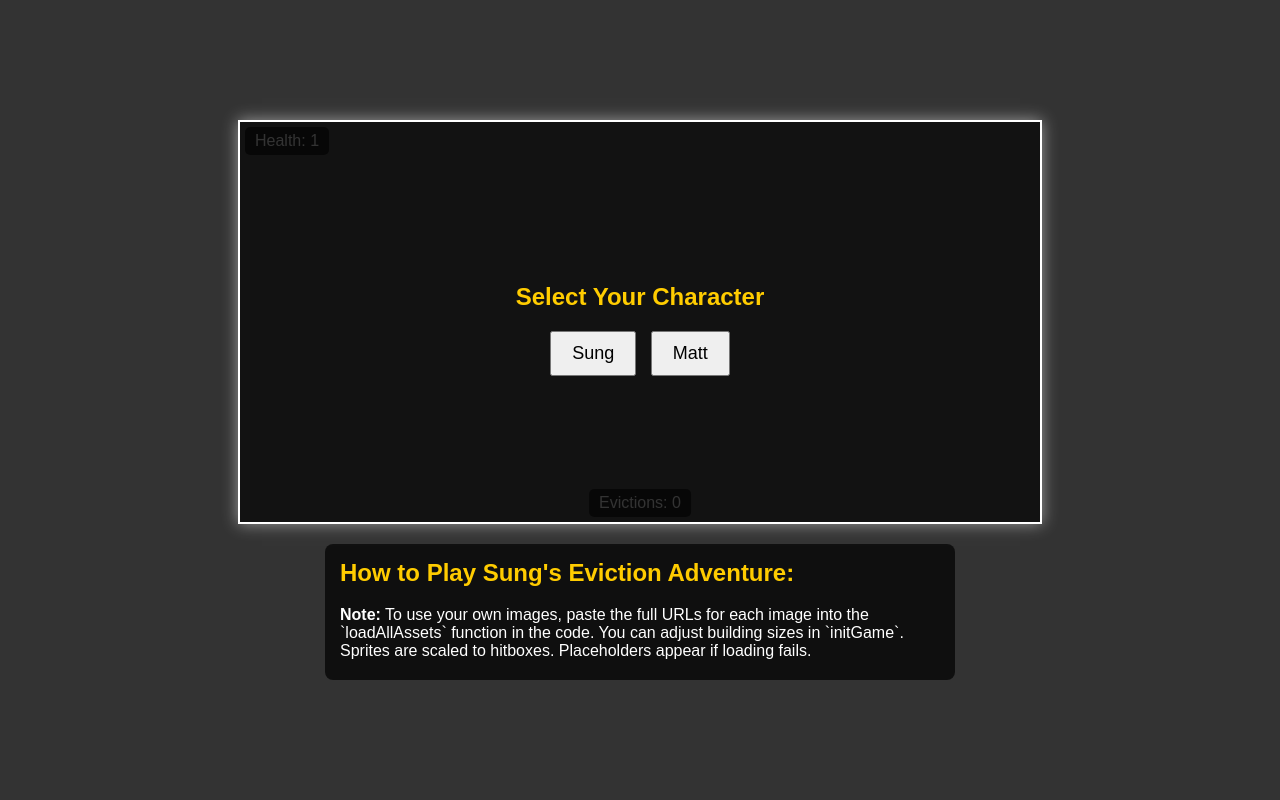
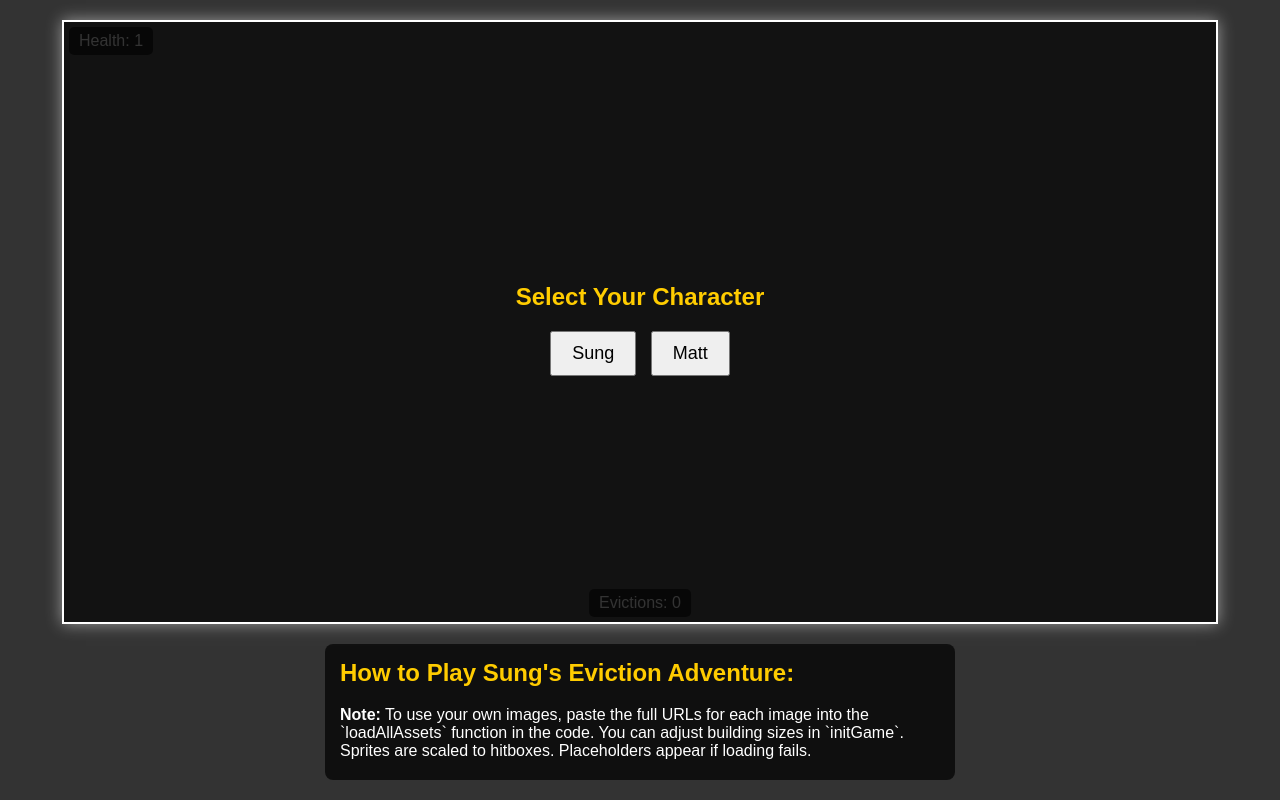
Before and after one commit to JohnCelery/Sung, a plain HTML site: page index.html in a window 1280 px wide. Drawn offline with Linux system fonts and the light colour scheme.

Commit message:
expand game canvas to fit viewport

```diff
--- a/script.js
+++ b/script.js
@@ -7,8 +7,8 @@
         const characterSelect = document.getElementById('characterSelect');
         let selectedCharacter = 'sung';
 
-        const GAME_WIDTH = 800;
-        const GAME_HEIGHT = 400;
+        const GAME_WIDTH = Math.floor(window.innerWidth * 0.9);
+        const GAME_HEIGHT = Math.floor(window.innerHeight * 0.75);
         canvas.width = GAME_WIDTH;
         canvas.height = GAME_HEIGHT;
         gameContainer.style.width = `${GAME_WIDTH}px`;
--- a/style.css
+++ b/style.css
@@ -42,6 +42,8 @@
         }
         canvas {
             display: block;
+            width: 100%;
+            height: 100%;
         }
         #instructions {
             margin-top: 20px;
```
